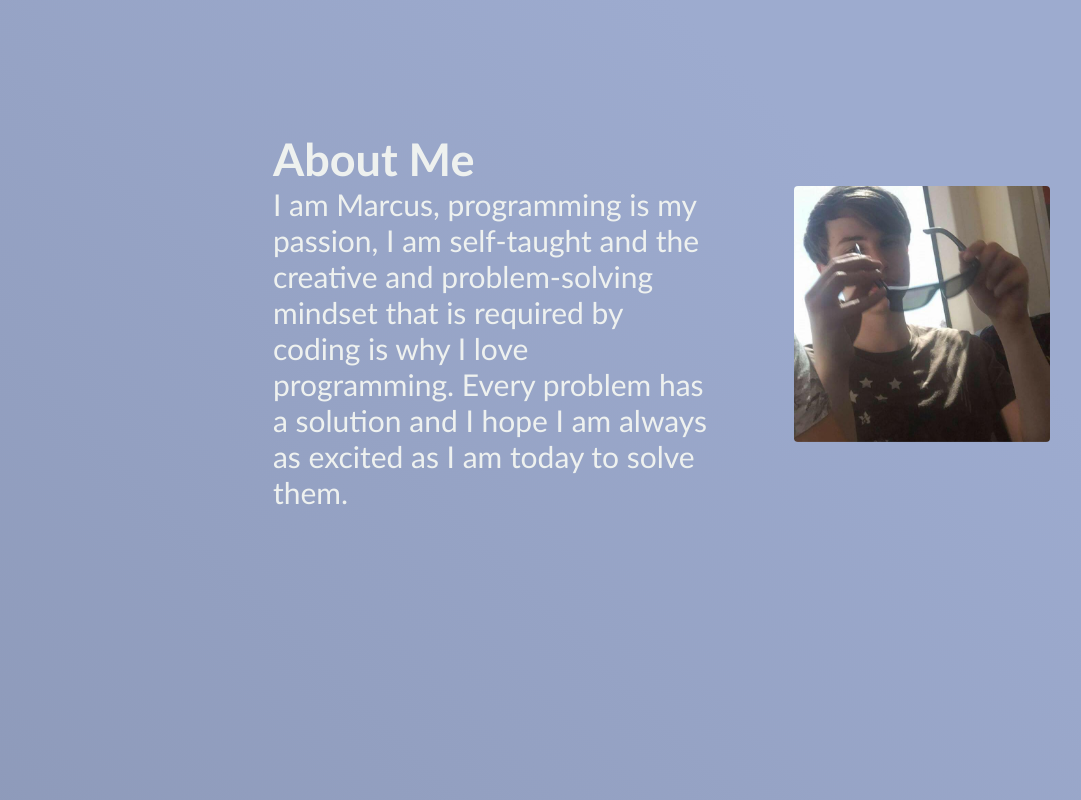
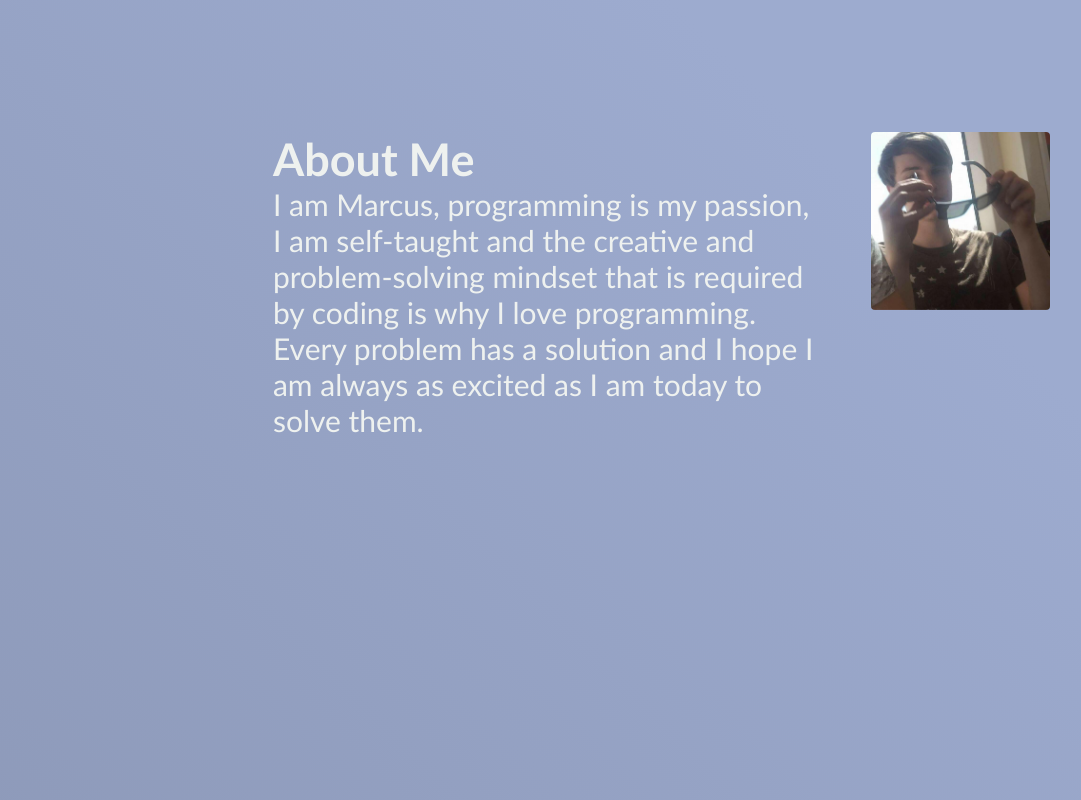
Before and after one commit to MarcusBloomfield/ResumeWebsiteV3, a React (Create React App) app: page / in a window 1280 px wide. Shown: the part 1080-1880 px from the top of the page, without its empty margins (31-1112 px from the left). Built offline with nearby package versions, Linux system fonts and the light colour scheme.

Commit message:
Card layout changes

```diff
--- a/src/Components/AllCards.js
+++ b/src/Components/AllCards.js
@@ -1,17 +1,21 @@
-
+import profilePic from '../ProfilePic.jpg'
 import Card from '../Components/Card.js';
 
 export default function AllCards() {
     return (<>
-        <Card className="aboutMe" photoAddress="./ProfilePic.jpg" title=" About Me" details="
+        <Card className="aboutMe" photoAddress={profilePic} title=" About Me" details="
 I am Marcus, programming is my passion, I am self-taught and the creative and problem-solving mindset that is required by coding is why I love programming. Every problem has a solution and I hope I am always as excited as I am today to solve them. " />
         <Card className="philosophy" title="Philosophy" details=" I strongly believe in coding the right way and I rigorously follow Robert C. Martin's clean coding philosophy." />
         <Card className="howILearned" title="How I learned to program" details="I found unity and decided to make my dream game right away. Of course, with no programming experience, this was an extremely hard challenge. However being who I am I never gave up, failure after failure after failure, moving goalposts, on a roller coaster of challenges I kept going. Now my game is still not finished, I am still working on it, but now I am deeply familiar with c# and unity and have developed a deep love for programming." />
         <Card className="passion" title="Passion" details="Programming is my passion. For a long time, I had no idea what I wanted to do but finally, I have found something I thoroughly enjoy doing day in and day out. When I am programming time flies by, I lose days and have to pull myself away from the computer to go do other things." />
         <Card className="education" title="Education"
-            details="2020 - 2021 Certificate IV in Programming, UpSkilled I have completed certificate four in programming. In this course, I learn agile development processes, application documentation, .Net, C#, SQL, and Xamarin. "
-            details2="2018 - Current Self-Taught I have been on a rigorous self-education journey ever since I began to mess with programming back in 2018. I love programming and will always love learning new languages as well as building on what I already know." />
-        <Card className="experience" title="Experience" details="2018 - Current Unity, C# Developer In 2019 my first app launched on the Google Play Store. I have also been working on smaller side projects which include smaller games and react-based websites as well as my passion project. My passion project is a city-building strategy game that has an in-game intelligence system, which is intended to allow for a greater level of realism. Making games is a huge challenge but I welcome it. I am also currently working on an ambitious 3d VR game with a couple of good friends." />
+            detailsTitle="2020 - 2021 Certificate IV in Programming, UpSkilled"
+            details="I have completed a certificate four in programming. In this course, I gained knowledge in agile development processes, application documentation standards, .Net, C#, SQL, and Xamarin."
+            details2Title={"2018 - Current Self-Taught"}
+            details2="I have been on a rigorous self-education journey ever since I began to mess with programming back in 2018. I love programming and will always love learning new languages as well as building on what I already know." />
+        <Card className="experience" title="Experience"
+            detailsTitle="2018 - Current Unity, C# Developer"
+            details="In 2019 my first app launched on the Google Play Store. I have also been working on smaller side projects which include smaller games and react-based websites as well as my passion project. My passion project is a city-building strategy game that has an in-game intelligence system, which is intended to allow for a greater level of realism. Making games is a huge challenge but I welcome it. I am also currently working on an ambitious 3d VR game with a couple of good friends." />
         <Card className="summary" title="Summary" details=" I am always learning, and constantly developing my skills, I love programming, developing systems, and creating applications. I am always working on another project in my spare time to both expand my knowledge base and for my own enjoyment." />
     </>)
 }
--- a/src/Components/Card.js
+++ b/src/Components/Card.js
@@ -4,16 +4,22 @@ export default function Card({ ...props }) {
     return (
         <div className={props.className}>
             <div className="card" data-aos="fade-in">
-                <h2> {props.title} </h2 >
-                <div className="cardDetails">
-                    <div> {props.details} </div>
+                <div className="cardLayout">
+                    <div className='cardDetails'>
+                        <div>
+                            <h2> {props.title} </h2 >
+                            <h4>{props.detailsTitle}</h4>
+                            <div> {props.details} </div>
+                        </div>
+                        <div>
+                            <h4>{props.details2Title}</h4>
+                            <div> {props.details2} </div>
+                        </div>
+                    </div>
                     <Photo photoAddress={props.photoAddress} />
                 </div>
-                <div> {props.details2} </div>
-                <div> {props.details3} </div>
-                <div> {props.details4} </div>
             </div>
-        </div>
+        </div >
     );
 }
 
--- a/src/Css/Card.css
+++ b/src/Css/Card.css
@@ -14,16 +14,21 @@
     animation-play-state: paused;
 }
 
+.cardLayout {
+    display: flex;
+    flex-direction: row;
+    flex-shrink: 1;
+    column-gap: 50px;
+}
+
 .cardDetails {
     display: flex;
-    min-width: 88%;
-    min-height: 33%;
-    flex-direction: row;
+    flex-direction: column;
+    row-gap: 50px;
 }
 
 .cardPhoto {
     border-radius: 4px;
-    width: 33%;
-    height: 33%;
-    margin-left: 10%;
+    height: 23%;
+    width: 23%;
 }
```
Also changed, not shown: src/ProfilePic.jpg (renamed from public/ProfilePic.jpg), 1 other file (tests, documents, lock files or other folders).
